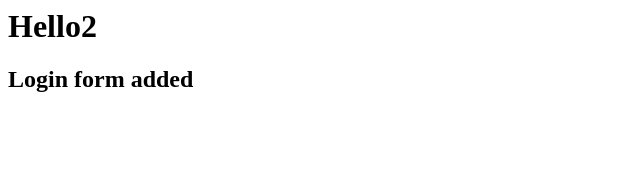
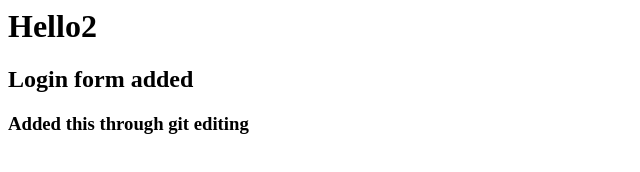
Before and after one commit to tony-abraham/TestingApp4, a plain HTML site: page index.html in a window 1280 px wide. Shown: the whole page, without its empty margins (0-640 px from the left). Drawn offline with Linux system fonts and the light colour scheme.

Commit message:
added lines throught the git bash

```diff
--- a/index.html
+++ b/index.html
@@ -2,4 +2,5 @@
     <title>Hello there</title>
     <h1>Hello2</h1>
     <h2> Login form added</h2>
+    <h3>Added this through git editing </h3>
 </html>
```
